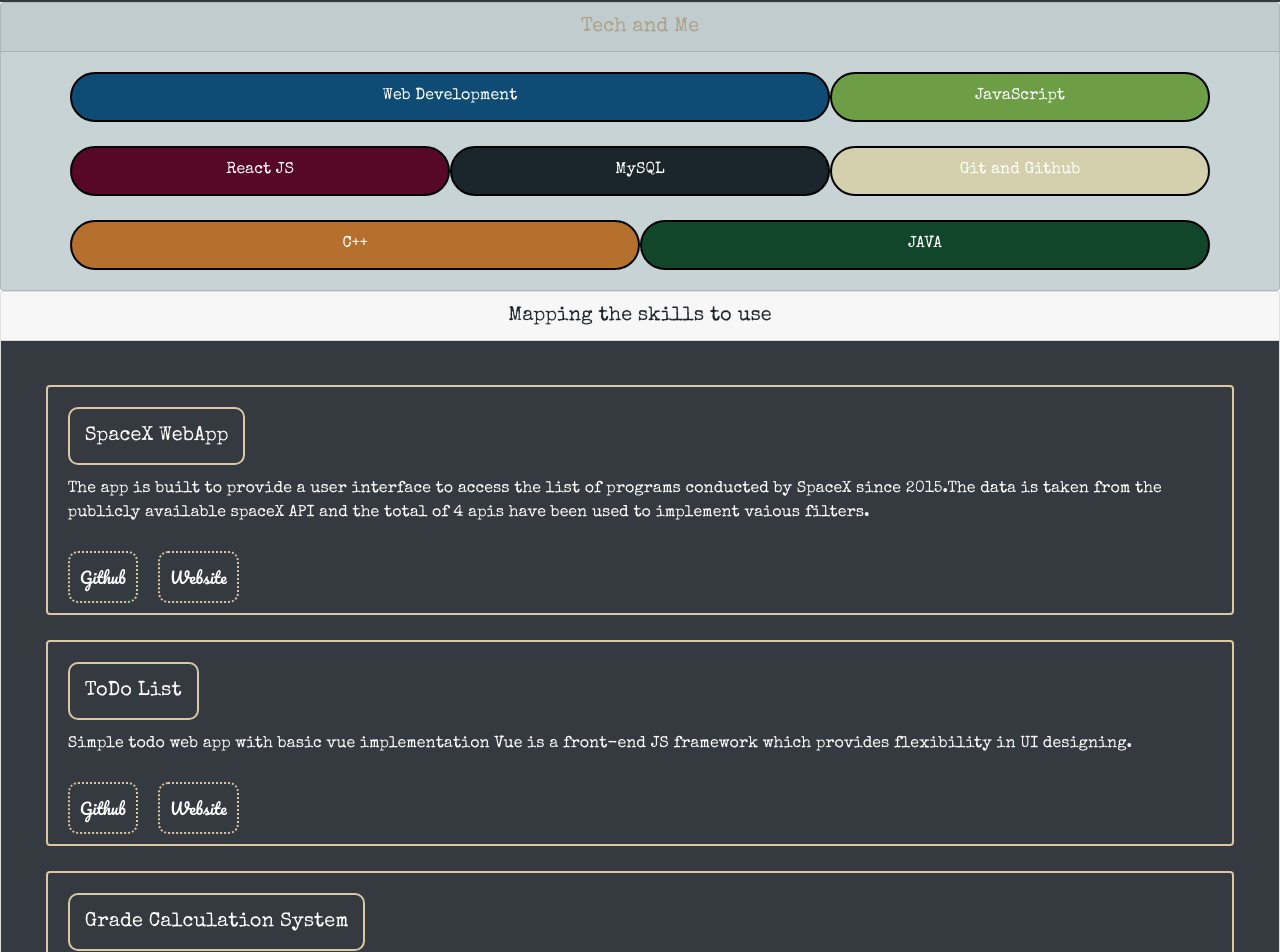
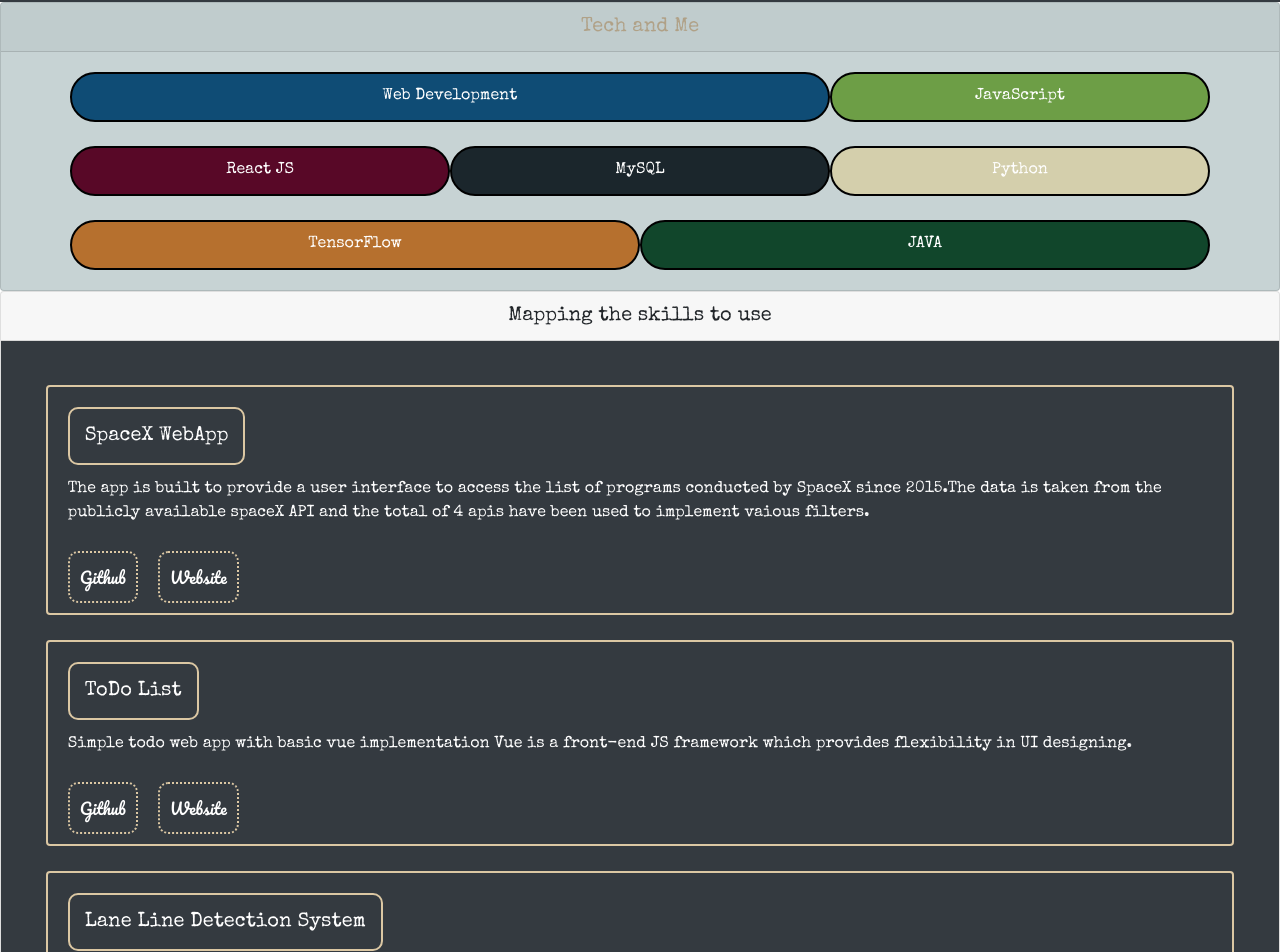
Before and after one commit to jaissugam/jaissugam.github.io, a React (Create React App) app: page / in a window 1280 px wide. Shown: the part 508-1460 px from the top of the page. Built offline with nearby package versions, Linux system fonts and the light colour scheme; a web font is replaced by a local one.

Commit message:
updated info

```diff
--- a/src/components/About.js
+++ b/src/components/About.js
@@ -6,7 +6,7 @@ const About=()=>{
         <Card className="about">
             <Card.Header as="h5" style={{textAlign:'center'}}><span></span></Card.Header>
             <Card.Body>
-                <Card.Title style={{fontFamily: 'Caveat',fontSize:'30px'}}>I'm a Computer Science Student from Nepal currently studying in VIT, India.I'm in this field of work because I like exploring the tech world and I enjoy the tech world since I'm in this field.I'm highly interested in software development side of things and specifically my enthusiasm lies towards the field of Web Development and Artificial Intelligence.Currently, I'm bettering myself to become a competent Web Developer.  </Card.Title>
+                <Card.Title style={{fontFamily: 'Caveat',fontSize:'30px'}}>I'm a Computer Science Student from Nepal currently studying in VIT, India.I'm in this field of work because I like exploring the tech world and I enjoy the tech world since I'm in this field.I'm highly interested in software development side of things and specifically my enthusiasm lies towards the fields of Web Development and Artificial Intelligence.  </Card.Title>
 
                 <Button variant="primary" style={{borderRadius:'5px',color:'rgb(219, 199, 163)',backgroundColor:'black',fontSize:'1.5rem'}}><a target="_blank" rel="noreferrer" href={resume}>View my Resume</a></Button>
             </Card.Body>
--- a/src/components/Projects.js
+++ b/src/components/Projects.js
@@ -19,10 +19,9 @@ const Projects=()=>{
                 weblink='https://jaissugam.github.io/todolist/'
                 info='Simple todo web app with basic vue implementation Vue is a front-end JS framework which provides flexibility in UI designing.'></Project>
                 <Project
-                title='Grade Calculation System'
-                gitlink='https://github.com/jaissugam/Grade-Calculation-System'
-                weblink='https://calcgrade.000webhostapp.com/'
-                info='This is a simple webpage made up with html, css, php and mysql to implement a grade calculation and management in schools and colleges. '></Project>
+                title='Lane Line Detection System'
+                gitlink='https://github.com/jaissugam/Lane-Line-Detection'
+                info='The project presents a Python program running on OpenCV library. The compiled program detects the lane markers on the road adaptable in both picture and video formats.'></Project>
                 <Project
                 title='Dummy Youtube'
                 gitlink='https://github.com/jaissugam/Dummy_youtube'
--- a/src/components/Skills.js
+++ b/src/components/Skills.js
@@ -23,12 +23,12 @@ const Skills=()=>{
                     MySQL
                     </Col>
                     <Col xs={6} md={4} style={column} className="e">
-                    Git and Github
+                    Python
                     </Col>
                 </Row>
                 <br></br>
                 <Row>
-                    <Col xs={6} style={column} className="f">C++</Col>
+                    <Col xs={6} style={column} className="f">TensorFlow</Col>
                     <Col xs={6} style={column} className="g">JAVA</Col>
                 </Row>
             </Container>
```
Also changed, not shown: 1 other file (tests, documents, lock files or other folders).
